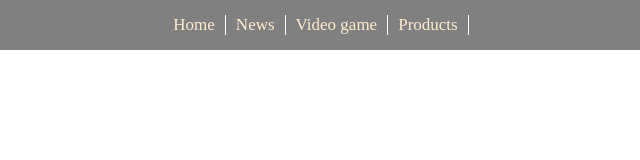
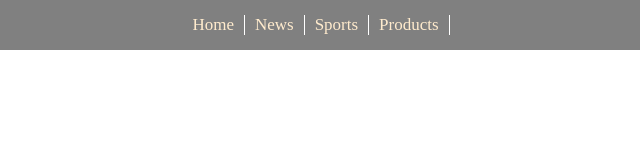
Before and after one commit to hisokaaaaa/munhuu, a plain HTML site: page index.html in a window 1280 px wide. Shown: the full height of the page, 314-954 px from the left. Drawn offline with Linux system fonts and the light colour scheme.

Commit message:
video game uurchugduv sport bolj

```diff
--- a/index.html
+++ b/index.html
@@ -18,7 +18,7 @@
                     News
                 </div>
                 <div class="item">
-                    Video game
+                    Sports
                 </div>
                 <div class="item">
                     Products
```
